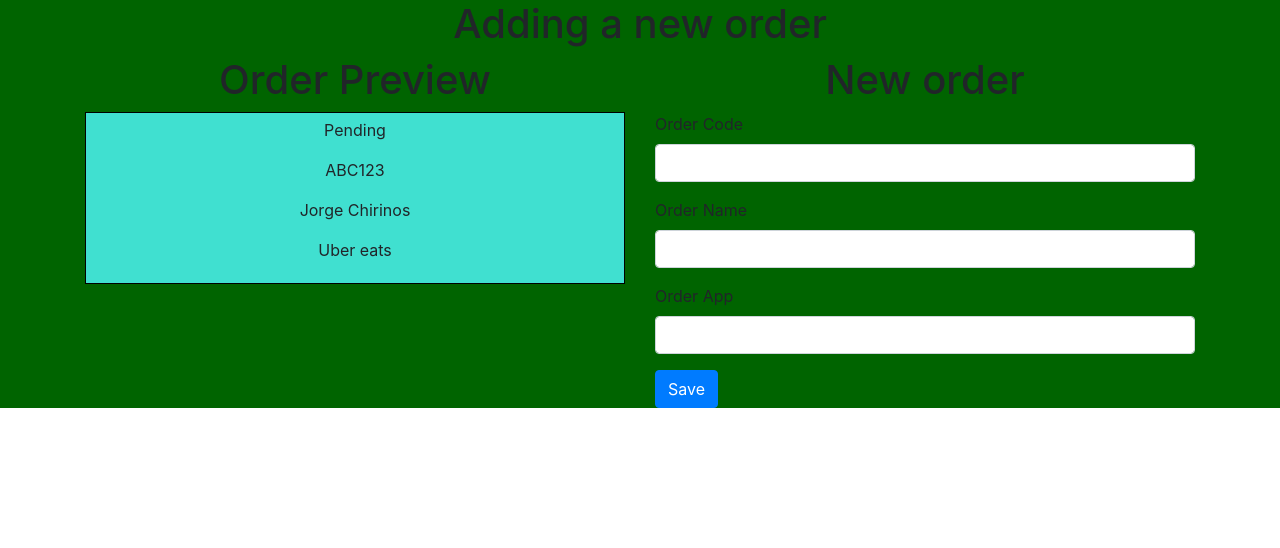
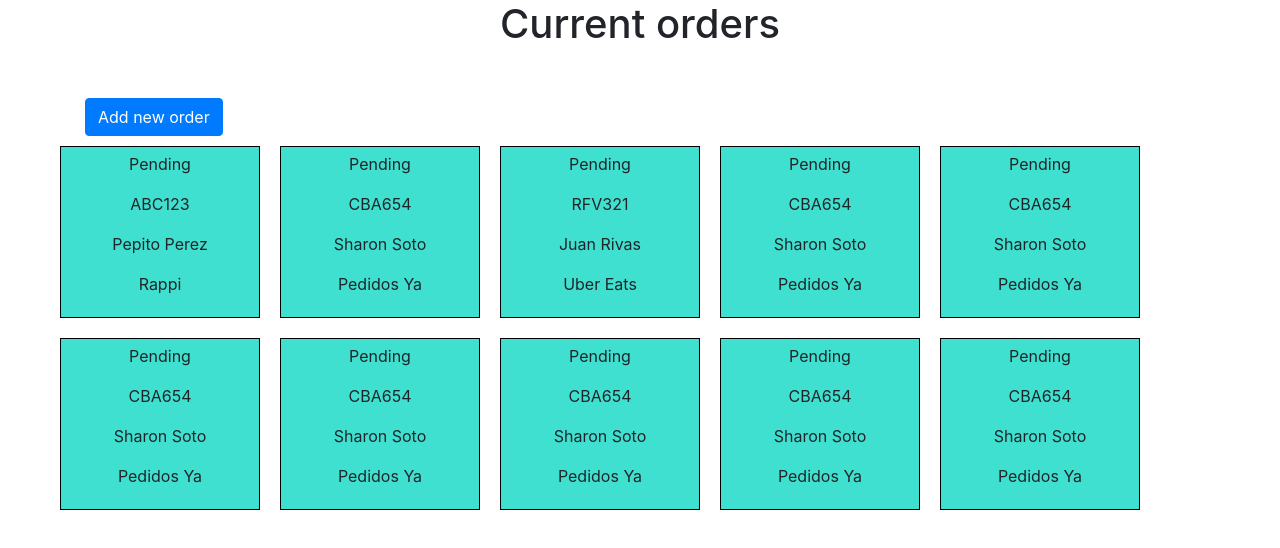
Before and after one commit to chirinosjor/delivery-orders-react, a React (Create React App) app: page /Orders in a window 1280 px wide. Shown: the top 548 px of the page. Built offline with nearby package versions, Linux system fonts and the light colour scheme.

Commit message:
React Router Added

```diff
--- /dev/null
+++ b/src/assets/styles/OrderList.css
@@ -0,0 +1,15 @@
+.order {
+  background-color: turquoise;
+  width: 200px;
+  text-align: center;
+  padding: 5px;
+  border: 1px black solid;
+  margin: 10px;
+}
+
+.order-list {
+  display: flex;
+  flex-wrap: wrap;
+  justify-content: flex-start;
+  margin-left: 50px;
+}
--- /dev/null
+++ b/src/assets/styles/Orders.css
@@ -0,0 +1,4 @@
+h1 {
+  text-align: center;
+  margin-bottom: 50px;
+}
--- /dev/null
+++ b/src/components/App.js
@@ -0,0 +1,16 @@
+import React from 'react';
+import { BrowserRouter, Route } from 'react-router-dom'
+
+import OrderNew from '../pages/OrderNew';
+import Orders from '../pages/Orders';
+
+function App() {
+  return (
+    <BrowserRouter>
+      <Route exact path="/Orders" component={Orders} />
+      <Route exact path="/Orders/new" component={OrderNew} />
+    </BrowserRouter>
+  );
+};
+
+export default App;
--- a/src/components/Order.js
+++ b/src/components/Order.js
@@ -3,12 +3,6 @@ import '../assets/styles/Order.css'
 
 class Order extends React.Component {
   render() {
-
-    const orderStatus = "Pending"
-    const orderCode = "ABC123"
-    const orderName = "Jorge Chirinos"
-    const orderApp = "Uber eats"
-
     return(
       <div className="order">
         <div className="order-status">
--- a/src/components/OrderForm.js
+++ b/src/components/OrderForm.js
@@ -1,18 +1,30 @@
 import React from 'react';
 
 class OrderForm extends React.Component {
-  state = {};
-  handleChange = e => {
-    // console.log({value: e.target.value})
+  // state = {};
+  // handleChange = e => {
+  //   // console.log({value: e.target.value})
 
-    this.setState({
-      [e.target.name]: e.target.value,
-    })
-  };
+  //   this.setState({
+  //     [e.target.name]: e.target.value,
+  //   })
+  // };
 
   handleClick = e => {
-    console.log("click")
-    console.log(this.state)
+    alert('A form was submitted')
+
+    // fetch('https://your-node-server-here.com/api/endpoint', {
+    //     method: 'POST',
+    //     // We convert the React state to JSON and send it as the POST body
+    //     body: JSON.stringify(this.props.formValues)
+    //   }).then(function(response) {
+    //     console.log(response)
+    //     return response.json();
+    //   });
+
+    console.log(this.props.formValues);
+
+    e.preventDefault();
   };
 
 
@@ -25,33 +37,33 @@ class OrderForm extends React.Component {
           <div className="form-group">
             <label>Order Code</label>
             <input
-              onChange={this.handleChange}
+              onChange={this.props.onChange}
               className="form-control"
               type="text"
               name="orderCode"
-              value={this.state.orderCode}
+              value={this.props.formValues.orderCode}
             />
           </div>
 
           <div className="form-group">
             <label>Order Name</label>
             <input
-              onChange={this.handleChange}
+              onChange={this.props.onChange}
               className="form-control"
               type="text"
               name="orderName"
-              value={this.state.orderName}
+              value={this.props.formValues.orderName}
             />
           </div>
 
           <div className="form-group">
             <label>Order App</label>
             <input
-              onChange={this.handleChange}
+              onChange={this.props.onChange}
               className="form-control"
               type="text"
               name="orderApp"
-              value={this.state.orderApp}
+              value={this.props.formValues.orderApp}
             />
           </div>
 
--- /dev/null
+++ b/src/components/OrdersList.js
@@ -0,0 +1,37 @@
+import React from 'react';
+
+import '../assets/styles/OrderList.css'
+
+class OrdersList extends React.Component {
+  render() {
+    return (
+      <div className="order-list">
+        {this.props.orders.map((order) => {
+          return (
+            <div key={order.orderId}>
+              <div className="order">
+                <div className="order-status">
+                  <p>{order.orderStatus}</p>
+                </div>
+
+                <div className="order-code">
+                  <p>{order.orderCode}</p>
+                </div>
+
+                <div className="order-name">
+                  <p>{order.orderName}</p>
+                </div>
+
+                <div className="order-app">
+                  <p>{order.orderApp}</p>
+                </div>
+              </div>
+            </div>
+          );
+      })}
+      </div>
+    )
+  }
+}
+
+export default OrdersList;
--- a/src/index.js
+++ b/src/index.js
@@ -2,14 +2,13 @@ import React from 'react';
 import ReactDOM from 'react-dom';
 import 'bootstrap/dist/css/bootstrap.css';
 import './index.css';
-import App from './App';
 import reportWebVitals from './reportWebVitals';
 
-import OrderNew from './pages/OrderNew';
+import App from './components/App';
 
 ReactDOM.render(
   <React.StrictMode>
-    <OrderNew />
+    <App />
   </React.StrictMode>,
   document.getElementById('root')
 );
--- a/src/pages/OrderNew.js
+++ b/src/pages/OrderNew.js
@@ -4,6 +4,21 @@ import '../assets/styles/OrderNew.css';
 import OrderForm from '../components/OrderForm';
 
 class OrderNew extends React.Component {
+  state = { form: {
+    orderCode: '',
+    orderApp: '',
+    orderName: '',
+  } };
+
+  handleChange = e => {
+    this.setState({
+      form: {
+        ...this.state.form,
+        [e.target.name]: e.target.value,
+      }
+    })
+  }
+
   render() {
     return (
       <div className="order-new">
@@ -14,14 +29,14 @@ class OrderNew extends React.Component {
               <h1>Order Preview</h1>
               <Order
                 orderStatus="Pending"
-                orderCode="ABC123"
-                orderName="Jorge Chirinos"
-                orderApp="Uber eats"
+                orderCode={this.state.form.orderCode}
+                orderName={this.state.form.orderName}
+                orderApp={this.state.form.orderApp}
                />
             </div>
 
             <div className="col-6">
-              <OrderForm />
+              <OrderForm onChange={this.handleChange} formValues={this.state.form} />
             </div>
           </div>
         </div>
--- /dev/null
+++ b/src/pages/Orders.js
@@ -0,0 +1,101 @@
+import React from 'react';
+import { Link } from 'react-router-dom';
+
+import OrdersList from '../components/OrdersList';
+import '../assets/styles/Orders.css'
+
+class Orders extends React.Component {
+  state = {
+    data: [
+      {
+        "orderId": "1",
+        "orderStatus": "Pending",
+        "orderCode": "ABC123",
+        "orderName": "Pepito Perez",
+        "orderApp": "Rappi"
+      },
+      {
+        "orderId": "2",
+        "orderStatus": "Pending",
+        "orderCode": "CBA654",
+        "orderName": "Sharon Soto",
+        "orderApp": "Pedidos Ya"
+      },
+      {
+        "orderId": "3",
+        "orderStatus": "Pending",
+        "orderCode": "RFV321",
+        "orderName": "Juan Rivas",
+        "orderApp": "Uber Eats"
+      },
+      {
+        "orderId": "2",
+        "orderStatus": "Pending",
+        "orderCode": "CBA654",
+        "orderName": "Sharon Soto",
+        "orderApp": "Pedidos Ya"
+      },
+      {
+        "orderId": "2",
+        "orderStatus": "Pending",
+        "orderCode": "CBA654",
+        "orderName": "Sharon Soto",
+        "orderApp": "Pedidos Ya"
+      },
+      {
+        "orderId": "2",
+        "orderStatus": "Pending",
+        "orderCode": "CBA654",
+        "orderName": "Sharon Soto",
+        "orderApp": "Pedidos Ya"
+      },
+      {
+        "orderId": "2",
+        "orderStatus": "Pending",
+        "orderCode": "CBA654",
+        "orderName": "Sharon Soto",
+        "orderApp": "Pedidos Ya"
+      },
+      {
+        "orderId": "2",
+        "orderStatus": "Pending",
+        "orderCode": "CBA654",
+        "orderName": "Sharon Soto",
+        "orderApp": "Pedidos Ya"
+      },
+      {
+        "orderId": "2",
+        "orderStatus": "Pending",
+        "orderCode": "CBA654",
+        "orderName": "Sharon Soto",
+        "orderApp": "Pedidos Ya"
+      },
+      {
+        "orderId": "2",
+        "orderStatus": "Pending",
+        "orderCode": "CBA654",
+        "orderName": "Sharon Soto",
+        "orderApp": "Pedidos Ya"
+      },
+    ]
+  }
+
+  render() {
+    return (
+      <div>
+        <h1>Current orders</h1>
+        <div className="container">
+          <Link to="/Orders/new" className="btn btn-primary">
+            Add new order
+          </Link>
+        </div>
+
+        <div>
+          <OrdersList orders={this.state.data} />
+        </div>
+      </div>
+    )
+  }
+}
+
+export default Orders;
```
Also changed, not shown: 1 other file (tests, documents, lock files or other folders).
